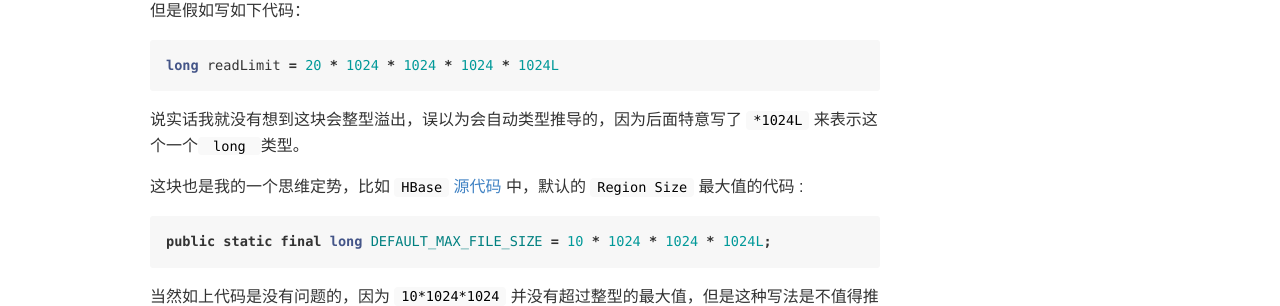
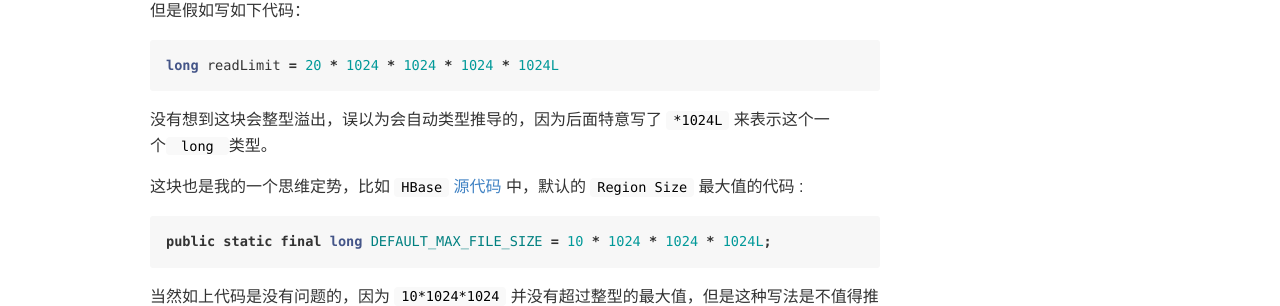
Before and after one commit to utf7/utf7.github.io, a Jekyll site: the page built from _posts/2020-09-01-java-scala-int-overflow-case.md, in a window 1280 px wide. Shown: the part 1254-1560 px from the top of the page. Built offline with Jekyll 4.4.1, drawn with Linux system fonts in a browser that asks for light colours; comment, search, counter and statistics services are not loaded.

Commit message:
Update 2020-09-01-java-scala-int-overflow-case.md

````diff
--- a/_posts/2020-09-01-java-scala-int-overflow-case.md
+++ b/_posts/2020-09-01-java-scala-int-overflow-case.md
@@ -72,7 +72,7 @@ int readLimit = 20*1024*1024*1024;//错误，溢出
 long readLimit = 20 * 1024 * 1024 * 1024 * 1024L
 ```
 
-说实话我就没有想到这块会整型溢出，误以为会自动类型推导的，因为后面特意写了 ```*1024L``` 来表示这个一个` long `类型。
+没有想到这块会整型溢出，误以为会自动类型推导的，因为后面特意写了 ```*1024L``` 来表示这个一个` long `类型。
 
 这块也是我的一个思维定势，比如 `HBase` [源代码](https://github.com/apache/hbase/blob/rel/2.3.1/hbase-common/src/main/java/org/apache/hadoop/hbase/HConstants.java#L420) 中，默认的 ```Region Size``` 最大值的代码 :
 
````
